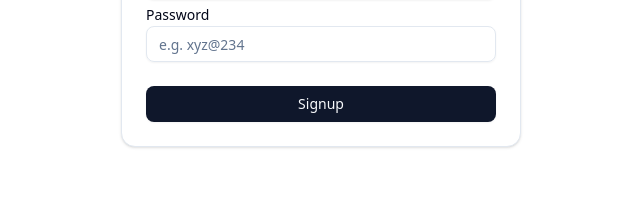
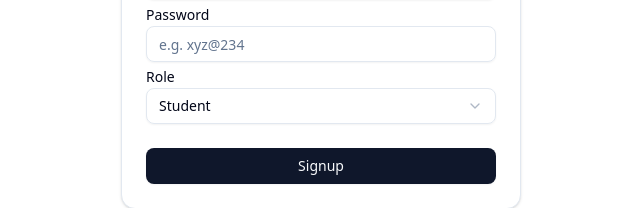
Before and after one commit to shubhamraj-123/NextGenLearn, a React (Vite) app in the folder client/: page /login in a window 1280 px wide. Both pictures are taken after a click on the tab "Signup". Shown: the part 431-639 px from the top of the page, without its empty margins (319-959 px from the left). Built offline with nearby package versions, Linux system fonts and the light colour scheme; no server answers.

Commit message:
fix: resolved role handling bugs in Login.jsx and added role selection to signup form

```diff
--- a/client/src/pages/Login.jsx
+++ b/client/src/pages/Login.jsx
@@ -20,6 +20,16 @@ import { Loader2 } from "lucide-react";
 import { toast } from "sonner";
 import { useNavigate } from "react-router-dom";
 
+import {
+  Select,
+  SelectTrigger,
+  SelectValue,
+  SelectContent,
+  SelectGroup,
+  SelectLabel,
+  SelectItem,
+} from "@/components/ui/select";
+
 // import { toast } from 'react-toastify';
 
 const Login = () => {
@@ -27,6 +37,7 @@ const Login = () => {
     name: "",
     email: "",
     password: "",
+    role: "student", // Default role
   });
   const [loginInput, setLoginInput] = useState({ email: "", password: "" });
 
@@ -72,7 +83,7 @@ const Login = () => {
   useEffect(() => {
     if (registerIsSuccess && registerData) {
       toast.success(registerData.message || "Signup successful.");
-      setSignupInput({ name: "", email: "", password: "" }); // Clear signup fields
+      setSignupInput({ name: "", email: "", password: "", role: "student" }); // Clear signup fields
       setTabValue("login"); // Switch to login tab
     }
     if (registerError) {
@@ -105,7 +116,7 @@ const Login = () => {
       <Tabs value={tabValue} onValueChange={setTabValue} className="w-[400px]">
         <TabsList className="grid w-full grid-cols-2">
           <TabsTrigger value="signup">Signup</TabsTrigger>
-          <TabsTrigger value="login" >Login</TabsTrigger>
+          <TabsTrigger value="login">Login</TabsTrigger>
         </TabsList>
         <TabsContent value="signup">
           <Card>
@@ -123,7 +134,7 @@ const Login = () => {
                   name="name"
                   value={signupInput.name}
                   onChange={(e) => changeInputHandler(e, "signup")}
-                  onKeyDown={(e)=> handleKeyDown(e,'signup')}
+                  onKeyDown={(e) => handleKeyDown(e, "signup")}
                   placeholder="e.g. Shubham Raj"
                   required={true}
                 />
@@ -135,7 +146,7 @@ const Login = () => {
                   name="email"
                   value={signupInput.email}
                   onChange={(e) => changeInputHandler(e, "signup")}
-                  onKeyDown={(e)=> handleKeyDown(e,'signup')}
+                  onKeyDown={(e) => handleKeyDown(e, "signup")}
                   placeholder="e.g. shubhamraj675@gmail.com"
                   required={true}
                 />{" "}
@@ -148,10 +159,30 @@ const Login = () => {
                   name="password"
                   value={signupInput.password}
                   onChange={(e) => changeInputHandler(e, "signup")}
-                  onKeyDown={(e)=> handleKeyDown(e,'signup')}
+                  onKeyDown={(e) => handleKeyDown(e, "signup")}
                   placeholder="e.g. xyz@234"
                   required={true}
                 />
+              </div>
+              <div className="space-y-1">
+                <Label htmlFor="role">Role</Label>
+                <Select
+                  value={signupInput.role || "student"}
+                  onValueChange={(value) =>
+                    setSignupInput({ ...signupInput, role: value })
+                  }
+                >
+                  <SelectTrigger className="w-full">
+                    <SelectValue placeholder="Select role" />
+                  </SelectTrigger>
+                  <SelectContent>
+                    <SelectGroup>
+                      <SelectLabel>Select Role</SelectLabel>
+                      <SelectItem value="student">Student</SelectItem>
+                      <SelectItem value="instructor">Instructor</SelectItem>
+                    </SelectGroup>
+                  </SelectContent>
+                </Select>
               </div>
             </CardContent>
             <CardFooter>
@@ -159,7 +190,6 @@ const Login = () => {
                 disabled={registerIsLoading}
                 onClick={(e) => handleRegistration("signup")}
                 className="w-full"
-
               >
                 {registerIsLoading ? (
                   <>
@@ -190,7 +220,7 @@ const Login = () => {
                   name="email"
                   value={loginInput.email}
                   onChange={(e) => changeInputHandler(e, "login")}
-                  onKeyDown={(e)=> handleKeyDown(e,"login")}
+                  onKeyDown={(e) => handleKeyDown(e, "login")}
                   placeholder="e.g. shubhamraj675@gmail.com"
                   required={true}
                 />
@@ -202,7 +232,7 @@ const Login = () => {
                   name="password"
                   value={loginInput.password}
                   onChange={(e) => changeInputHandler(e, "login")}
-                  onKeyDown={(e)=> handleKeyDown(e,"login")}
+                  onKeyDown={(e) => handleKeyDown(e, "login")}
                   placeholder="e.g. xyz@234"
                   required={true}
                 />{" "}
```
